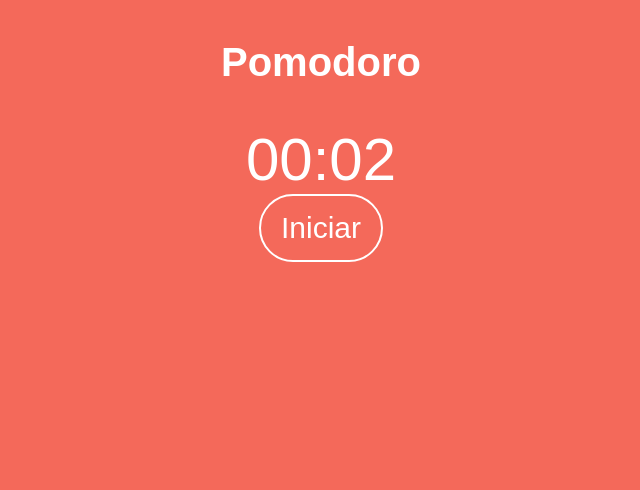
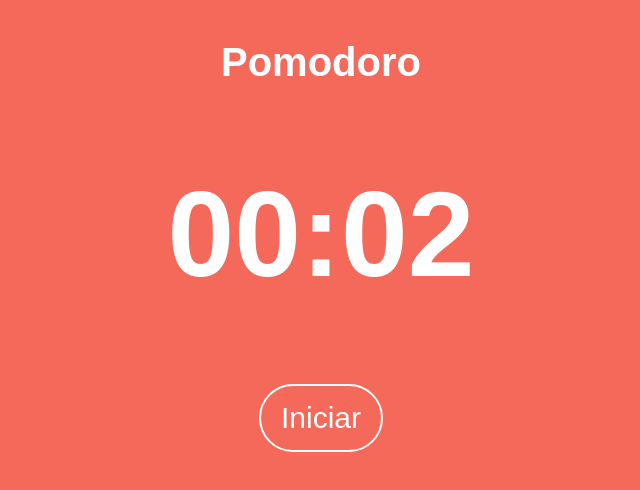
Before and after one commit to mota-pedro/pomodoro-website, a plain HTML site: page index.html in a window 1280 px wide. Both pictures are taken after a click on the button "Iniciar". Shown: the whole page, without its empty margins (319-959 px from the left). Drawn offline with Linux system fonts and the light colour scheme.

Commit message:
fix: timer alterando css ao iniciar

```diff
--- a/index.html
+++ b/index.html
@@ -14,7 +14,7 @@
     </div>
     <div>
         <div class="timer" id="timer">
-            <h1>00:00</h1>
+            <h1 id="timer-clock">00:00</h1>
         </div>
         <div class="button-container">
             <button class="start-button" id="start-button">
--- a/pomodoro.js
+++ b/pomodoro.js
@@ -24,7 +24,7 @@ function updateTimer() {
     }
 
     const formattedTime = formatTime(minutes, seconds);
-    document.getElementById("timer").innerText = formattedTime;
+    document.getElementById("timer-clock").innerText = formattedTime;
 }
 
 function formatTime(minutes, seconds) {
```
